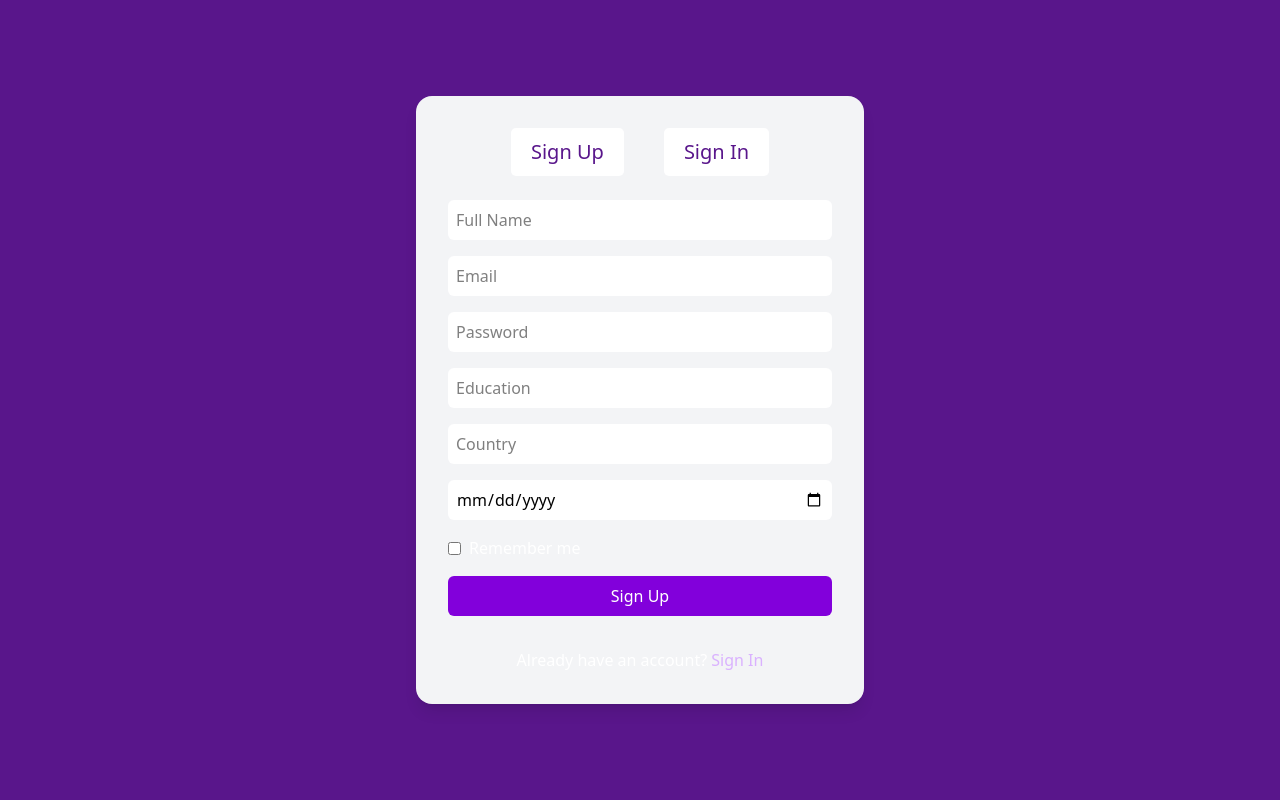
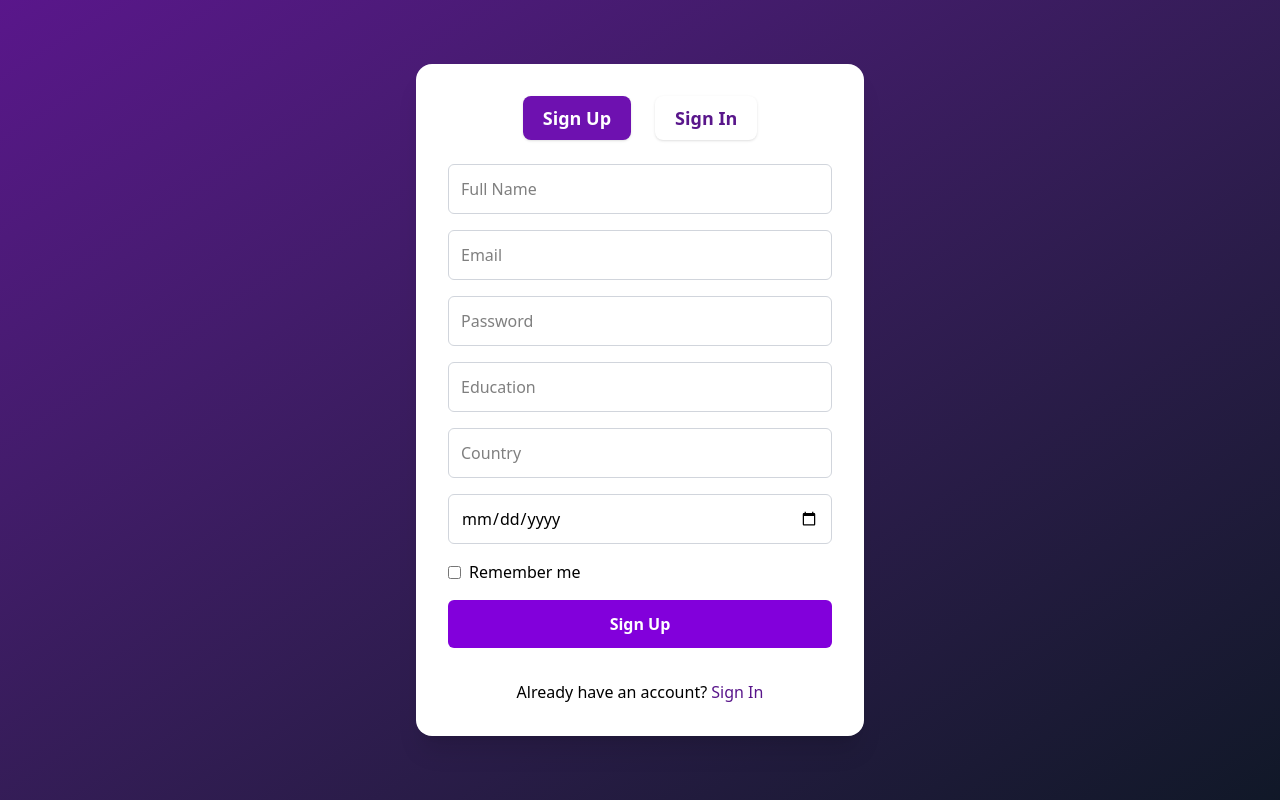
Before and after one commit to abdulwaqas17/figma-design_r-5, a React (Vite) app: page /signup in a window 1280 px wide. Built offline with nearby package versions, Linux system fonts and the light colour scheme; no server answers.

Commit message:
adding post date feature

```diff
--- a/src/Components/Cart.jsx
+++ b/src/Components/Cart.jsx
@@ -24,7 +24,7 @@ const Cart = (thisAnObj) => {
   return (
     <div className="threeBoxesBox w-full md:w-[30%] bg-white rounded-[10px]" id={thisAnObj.id}>
 
-      <img src={thisAnObj.imgLink} alt="" className="w-full mb-4 rounded-[10px]" />
+      <img src={thisAnObj.imgLink} alt="" className="w-full mb-4 rounded-[10px] h-[260px] md:h-[330px]"  />
       {/* <div className="img h-[300px] bg-orange-500 mb-4 rounded-[10px]"></div> */}
 
      <div className="px-[15px] pb-[15px]">
--- a/src/Components/PostTagline.jsx
+++ b/src/Components/PostTagline.jsx
@@ -2,7 +2,7 @@ import React from "react";
 
 const PostTagline = (props) => {
   return (
-    <div className="recentPostSectionTop flex justify-between items-center my-[40px] md:my-15">
+    <div className="recentPostSectionTop w-full flex justify-between items-center my-[40px] md:my-15">
       <h2 className="font-bold md:text-4xl text-[1.3rem]">{props.postValue}</h2>
       <button className="bg-purple-500 rounded-md md:px-4 px-[10px] py-1 text-white text-[0.7rem] md:text-xl">
         View All
--- a/src/Pages/Blog/Blog.jsx
+++ b/src/Pages/Blog/Blog.jsx
@@ -13,6 +13,7 @@ import { useNavigate } from "react-router";
 // import MyModal from "../../Components/demo";
 import { addDoc, collection ,getDocs} from "firebase/firestore";
 import { db } from "../../services/firebase";
+import PostTagline from "../../Components/PostTagline";
 // import BlogModal from "../../Components/Modal";
 // import { motion, AnimatePresence } from "framer-motion";
 // import './../App.css'
@@ -147,6 +148,8 @@ const Blog = () => {
           <ThreeCarts />
         </div>
 
+        <PostTagline postValue= "Author's Posts"/>
+
         <div className="threeBoxes flex justify-between flex-wrap gap-[40px] mt-[40px]">
 
 
@@ -157,17 +160,19 @@ const Blog = () => {
              return(
 
               <Cart
-              detail={
-                <p className="font-bold">
-                  Travel10 <span className="font-normal text-gray-700">jan 2025</span>
-                </p>
-              }
+
               heading={p.title}
               para={p.description}
 
               imgLink = {p.image}
 
               id = {p.id}
+
+              detail={
+                <p className="font-bold">
+                  By {p.authorDetails.fullname} <span className="font-normal pl-[17px] text-gray-700">{p.postDate}</span>
+                </p>
+              }
 
 
             />
--- a/src/Pages/Post/index.jsx
+++ b/src/Pages/Post/index.jsx
@@ -220,6 +220,11 @@ const Post = () => {
               heading={authorPost.title}
               para={authorPost.description}
               imgLink={authorPost.image}
+              detail={
+                <p className="font-bold">
+                  By {authorPost.authorDetails.fullname} <span className="font-normal pl-[17px] text-gray-700">{authorPost.postDate}</span>
+                </p>
+              }
             />
           );
         }
@@ -327,7 +332,7 @@ const Post = () => {
         {postData ? (
 
 <div>
-<PostTagline postValue={`${postData.authorDetails.fullname}' Posts`} />
+<PostTagline postValue={`${postData.authorDetails.fullname}'s Posts`} />
 
 <div className=" flex justify-between flex-wrap gap-[40px]" >
 {authorPosts && authorPosts.length > 0 ? (
@@ -344,7 +349,7 @@ const Post = () => {
 
 
 
-        ) : 'Hello'}
+        ) : 'Data not found'}
       </div>
     </div>
     </>
--- a/src/Pages/SignUp/index.jsx
+++ b/src/Pages/SignUp/index.jsx
@@ -1,14 +1,12 @@
 import { useState } from "react";
-import { Link,useNavigate } from "react-router";
+import { Link, useNavigate } from "react-router";
 import { auth } from "../../services/firebase";
 import { createUserWithEmailAndPassword } from "firebase/auth";
 import { db } from "../../services/firebase";
-import { addDoc,collection } from "firebase/firestore";
+import { addDoc, collection } from "firebase/firestore";
 
 const SignupForm = () => {
-
   const navigate = useNavigate();
-
   const [formData, setFormData] = useState({
     fullname: "",
     email: "",
@@ -16,77 +14,52 @@ const SignupForm = () => {
     education: "",
     country: "",
     dob: "",
-    posts:[]
-
+    posts: [],
   });
 
   const handleChange = (e) => {
     setFormData({ ...formData, [e.target.name]: e.target.value });
   };
 
-  const handleSubmit = async(e) => {
+  const handleSubmit = async (e) => {
     e.preventDefault();
-    // console.log("Form Data Submitted:", formData);
-
-    // .then m asyn is lien lagya h q k myDoc bhi await le rha h
-    await createUserWithEmailAndPassword(auth,formData.email,formData.password).then ( async (userDetails)=> {
-
-      // console.log('userDetails',userDetails);
-      // console.log('userDetails.user',userDetails.user);
-
-      const myDoc = await addDoc(collection(db,'users'),formData).then((e)=> {
-
-        console.log('myDoc.then',e);
-
-        alert('sign up successfully');
-
-        navigate('/signin');
-
-        // console.log('myDoc45',myDoc);
-
-      }).catch((err)=>{
-        alert(err)
+    await createUserWithEmailAndPassword(auth, formData.email, formData.password)
+      .then(async (userDetails) => {
+        await addDoc(collection(db, "users"), formData)
+          .then(() => {
+            alert("Sign up successfully");
+            navigate("/signin");
+          })
+          .catch((err) => alert(err));
       })
-
-      // console.log('myDoc49',myDoc);
-
-
-    }).catch((c)=> {
-      alert(c);
-    })
+      .catch((c) => alert(c));
   };
 
   return (
-    <div className="flex justify-center items-center min-h-screen bg-purple-900">
-      <div className="bg-gray-100 bg-opacity-10 backdrop-blur-lg p-8 rounded-2xl shadow-lg w-full max-w-md text-white">
-        <div className="flex justify-center gap-[40px] mb-6">
+    <div className="flex justify-center items-center min-h-screen bg-gradient-to-br from-purple-900 to-gray-900 p-4">
+      <div className="bg-white bg-opacity-20 backdrop-blur-lg p-8 rounded-2xl shadow-xl w-full max-w-md text-white">
+        <div className="flex justify-center gap-6 mb-6">
           <Link
             to="/signup"
-            className="px-[20px] py-[10px] md:text-xl text-center text-purple-900 bg-white hover:bg-purple-800 hover:text-white transition-all rounded-[5px]"
+            className="px-5 py-2 md:text-lg font-semibold  bg-purple-800 text-white transition-all rounded-lg shadow"
           >
             Sign Up
           </Link>
           <Link
             to="/signin"
-            className="px-[20px] py-[10px] md:text-xl text-center text-purple-900 bg-white hover:bg-purple-800 hover:text-white transition-all rounded-[5px]"
+            className="px-5 py-2 md:text-lg font-semibold text-purple-900 bg-white hover:bg-purple-800 hover:text-white transition-all rounded-lg shadow"
           >
             Sign In
           </Link>
         </div>
         <form onSubmit={handleSubmit} className="space-y-4">
-          {/* <input
-            type="file"
-            name="profileImage"
-            onChange={handleChange}
-            className="w-full p-2 focus:border rounded-md focus:outline-none focus:ring-2 focus:ring-purple-500 bg-white text-black"
-          /> */}
           <input
             type="text"
             name="fullname"
             placeholder="Full Name"
             value={formData.fullname}
             onChange={handleChange}
-            className="w-full p-2 focus:border rounded-md focus:outline-none focus:ring-2 focus:ring-purple-500 bg-white text-black"
+            className="w-full p-3 rounded-md border border-gray-300 focus:border-purple-500 focus:ring-2 focus:ring-purple-500 bg-white text-black"
             required
           />
           <input
@@ -95,7 +68,7 @@ const SignupForm = () => {
             placeholder="Email"
             value={formData.email}
             onChange={handleChange}
-            className="w-full p-2 focus:border rounded-md focus:outline-none focus:ring-2 focus:ring-purple-500 bg-white text-black"
+            className="w-full p-3 rounded-md border border-gray-300 focus:border-purple-500 focus:ring-2 focus:ring-purple-500 bg-white text-black"
             required
           />
           <input
@@ -104,7 +77,7 @@ const SignupForm = () => {
             placeholder="Password"
             value={formData.password}
             onChange={handleChange}
-            className="w-full p-2 focus:border rounded-md focus:outline-none focus:ring-2 focus:ring-purple-500 bg-white text-black"
+            className="w-full p-3 rounded-md border border-gray-300 focus:border-purple-500 focus:ring-2 focus:ring-purple-500 bg-white text-black"
             required
           />
           <input
@@ -113,7 +86,7 @@ const SignupForm = () => {
             placeholder="Education"
             value={formData.education}
             onChange={handleChange}
-            className="w-full p-2 focus:border rounded-md focus:outline-none focus:ring-2 focus:ring-purple-500 bg-white text-black"
+            className="w-full p-3 rounded-md border border-gray-300 focus:border-purple-500 focus:ring-2 focus:ring-purple-500 bg-white text-black"
             required
           />
           <input
@@ -122,7 +95,7 @@ const SignupForm = () => {
             placeholder="Country"
             value={formData.country}
             onChange={handleChange}
-            className="w-full p-2 focus:border rounded-md focus:outline-none focus:ring-2 focus:ring-purple-500 bg-white text-black"
+            className="w-full p-3 rounded-md border border-gray-300 focus:border-purple-500 focus:ring-2 focus:ring-purple-500 bg-white text-black"
             required
           />
           <input
@@ -130,22 +103,24 @@ const SignupForm = () => {
             name="dob"
             value={formData.dob}
             onChange={handleChange}
-            className="w-full p-2 focus:border rounded-md focus:outline-none focus:ring-2 focus:ring-purple-500 bg-white text-black"
+            className="w-full p-3 rounded-md border border-gray-300 focus:border-purple-500 focus:ring-2 focus:ring-purple-500 bg-white text-black"
             required
           />
           <div className="flex items-center">
             <input type="checkbox" id="remember" className="mr-2" />
-            <label htmlFor="remember">Remember me</label>
+            <label htmlFor="remember" className="text-black">Remember me</label>
           </div>
           <button
             type="submit"
-            className="w-full bg-purple-700 text-white p-2 rounded-md hover:bg-purple-800 transition"
+            className="w-full cursor-pointer bg-purple-700 text-white p-3 rounded-md hover:bg-purple-800 transition font-semibold"
           >
             Sign Up
           </button>
-          <p className="text-center mt-4">
-            Already have an account?{" "}
-            <button className="text-purple-300 hover:underline">Sign In</button>
+          <p className="text-center mt-4 text-black">
+            Already have an account? {" "}
+            <Link to="/signin" className="text-purple-900 hover:underline ">
+              Sign In
+            </Link>
           </p>
         </form>
       </div>
```
Also changed, not shown: src/Pages/Login/index.jsx (+13 -33 lines), src/Pages/Profile/index.jsx (+44 -4 lines).
